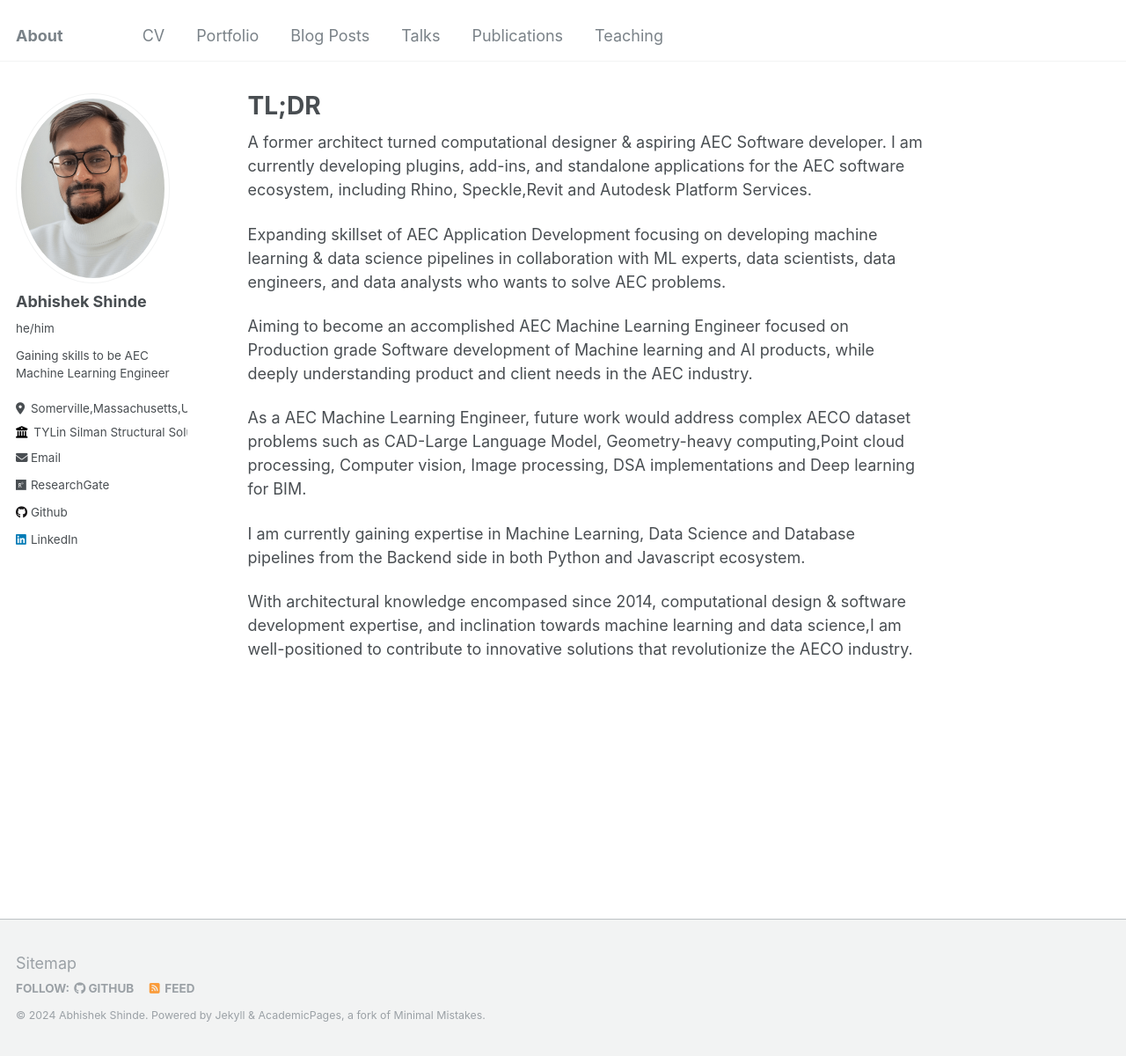
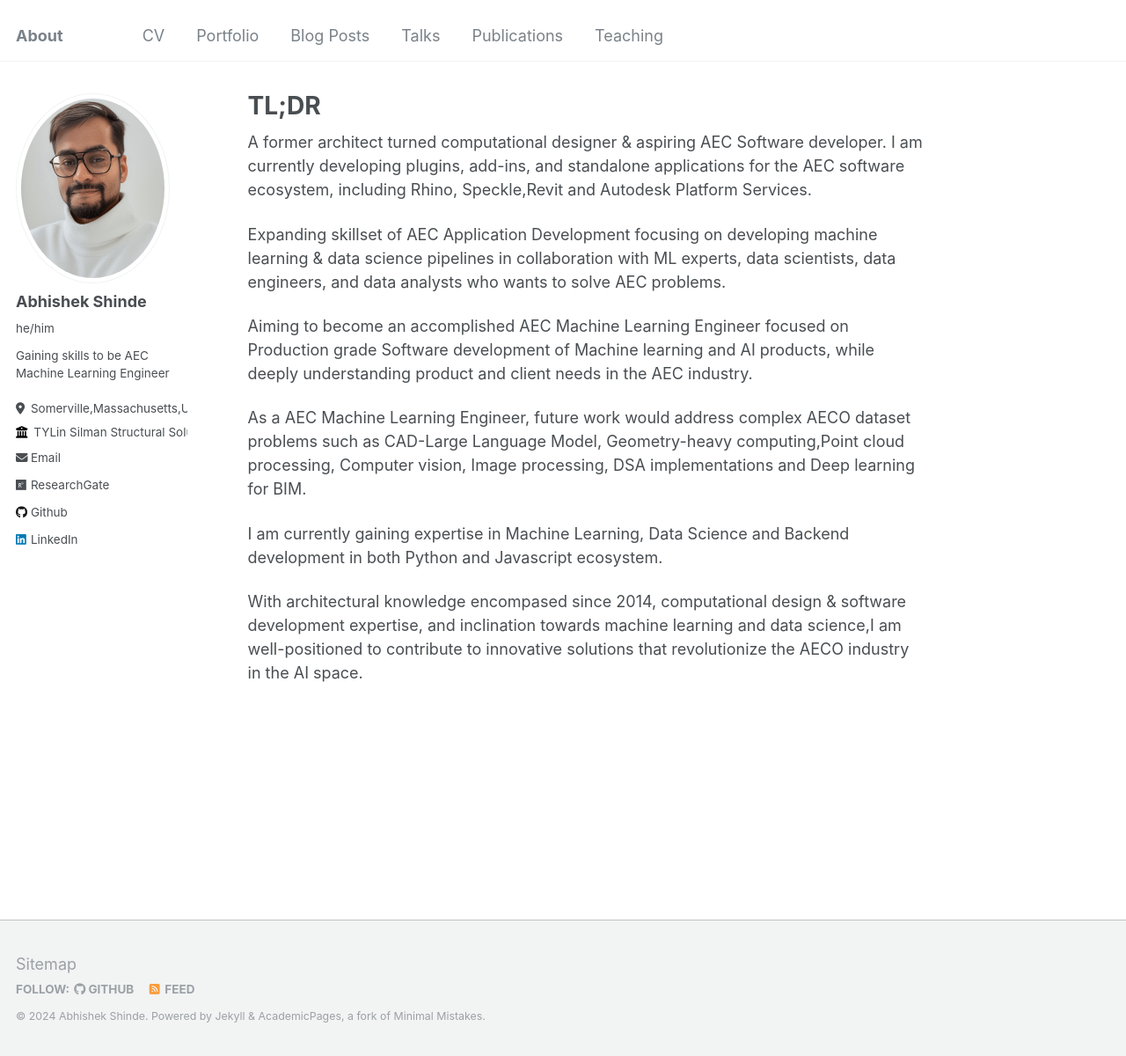
Before and after one commit to InquisitiveAS/InquisitiveAS.github.io, a Jekyll site: the page built from _pages/about.md, in a window 1280 px wide and 1200 px high. Shown: the whole window at 88% size. Built offline with Jekyll 4.4.1, drawn with Linux system fonts in a browser that asks for light colours.

```diff
--- a/_pages/about.md
+++ b/_pages/about.md
@@ -13,11 +13,11 @@ Expanding skillset of AEC Application Development focusing on developing machine
 
 Aiming to become an accomplished AEC Machine Learning Engineer focused on Production grade Software development of Machine learning and AI products, while deeply understanding product and client needs in the AEC industry.
 
-As a AEC Machine Learning Engineer, future work  would address complex AECO dataset problems such as CAD-Large Language Model, Geometry-heavy computing,Point cloud processing, Computer vision, Image processing, DSA implementations and Deep learning for BIM.
+As a AEC Machine Learning Engineer, future work would address complex AECO dataset problems such as CAD-Large Language Model, Geometry-heavy computing,Point cloud processing, Computer vision, Image processing, DSA implementations and Deep learning for BIM.
 
-I am currently gaining expertise in Machine Learning, Data Science and Database pipelines from the Backend side in both Python and Javascript ecosystem.
+I am currently gaining expertise in Machine Learning, Data Science and Backend development in both Python and Javascript ecosystem.
 
-With architectural knowledge encompased since 2014, computational design & software development expertise, and inclination towards machine learning and data science,I am well-positioned to contribute to innovative solutions that revolutionize the AECO industry.
+With architectural knowledge encompased since 2014, computational design & software development expertise, and inclination towards machine learning and data science,I am well-positioned to contribute to innovative solutions that revolutionize the AECO industry in the AI space.
 
 
 <!-- This is the front page of a website that is powered by the [Academic Pages template](https://github.com/academicpages/academicpages.github.io) and hosted on GitHub pages. [GitHub pages](https://pages.github.com) is a free service in which websites are built and hosted from code and data stored in a GitHub repository, automatically updating when a new commit is made to the respository. This template was forked from the [Minimal Mistakes Jekyll Theme](https://mmistakes.github.io/minimal-mistakes/) created by Michael Rose, and then extended to support the kinds of content that academics have: publications, talks, teaching, a portfolio, blog posts, and a dynamically-generated CV. You can fork [this repository](https://github.com/academicpages/academicpages.github.io) right now, modify the configuration and markdown files, add your own PDFs and other content, and have your own site for free, with no ads! An older version of this template powers my own personal website at [stuartgeiger.com](http://stuartgeiger.com), which uses [this Github repository](https://github.com/staeiou/staeiou.github.io).
```
Also changed, not shown: _talks/2024-10-15-talk-2.md (added, +15 -0 lines).
